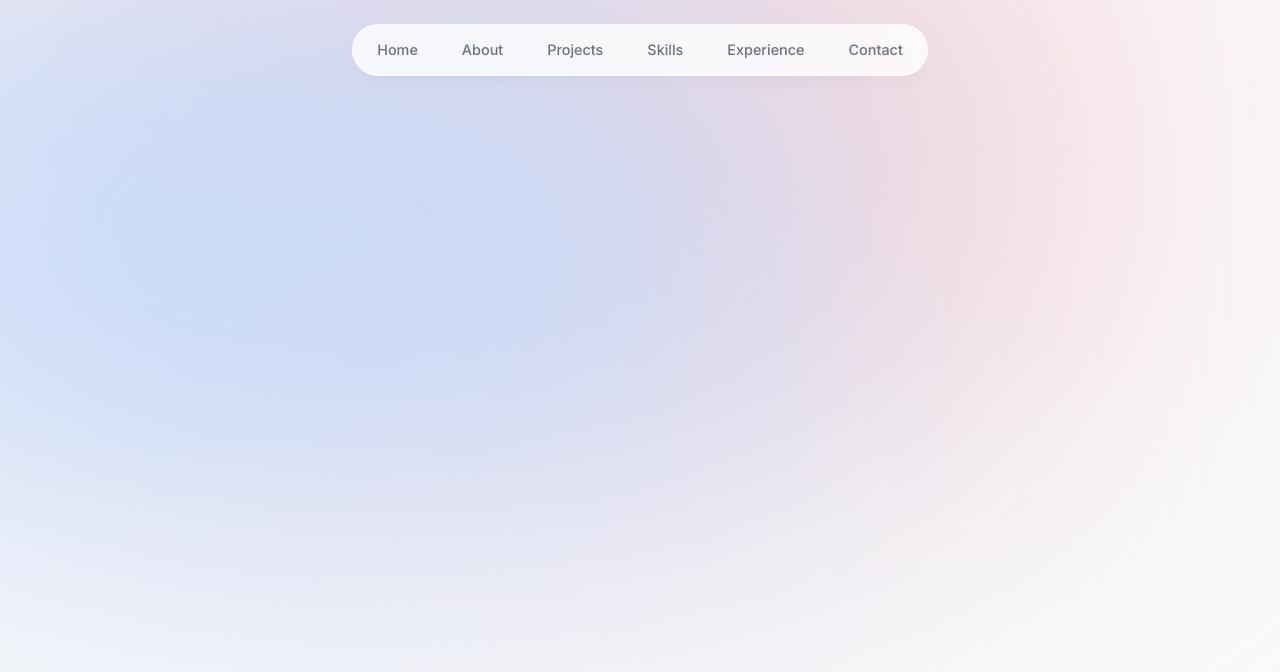
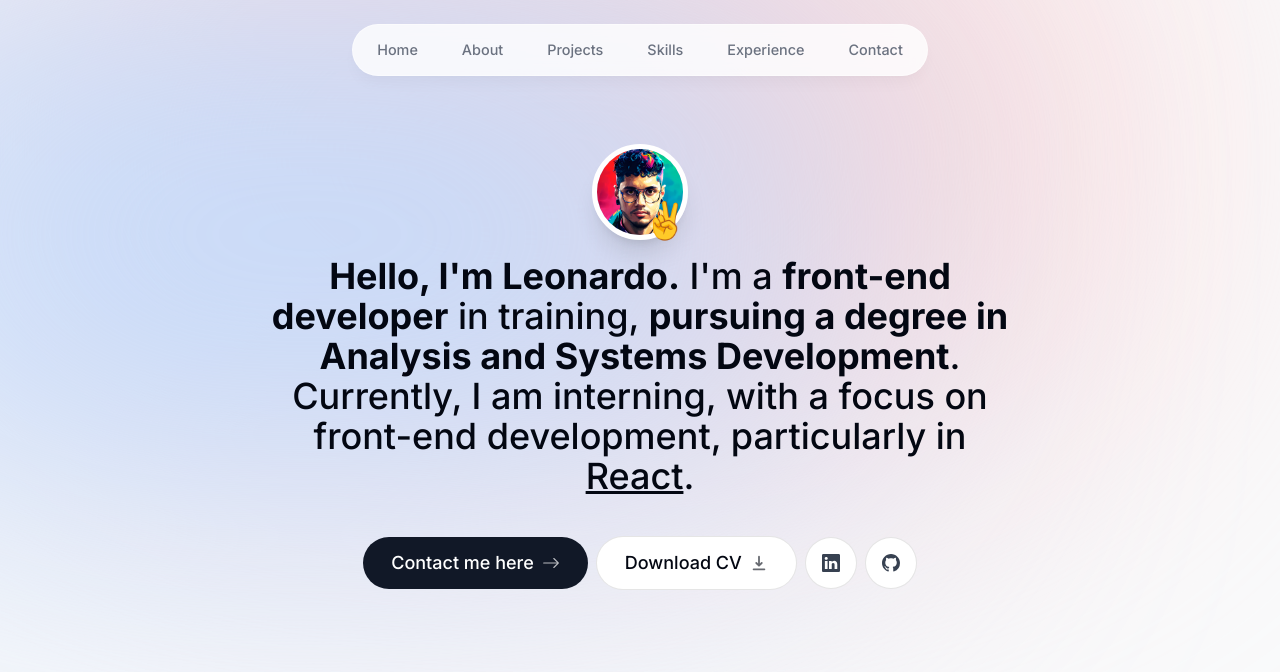
Before and after one commit to leozizz/leozizz.portfolio, a Next.js app: page / in a window 1280 px wide. Shown: the top 672 px of the page. Built offline with nearby package versions, Linux system fonts and the light colour scheme.

Commit message:
creating Intro section

```diff
--- a/src/app/layout.tsx
+++ b/src/app/layout.tsx
@@ -1,4 +1,4 @@
-import Header from '@/components/Header'
+import Header from '@/src/components/Header'
 import './globals.css'
 import type { Metadata } from 'next'
 import { Inter } from 'next/font/google'
@@ -17,12 +17,13 @@
 }) {
   return (
     <html lang="en">
-      <body className={`${inter.className} bg-gray-50 text-gray-950 relative`}>
+      <body className={`${inter.className} bg-gray-50 text-gray-950 relative pt-28 sm:pt-36`}>
         <div className='bg-red-200 absolute top-[-6rem] -z-10 right-[11rem] h-[31.25rem] w[32.25rem] rounded-full blur-[10rem] sm:w-[68.75rem]'></div>
 
         <div className='bg-blue-200 absolute top-[-1rem] -z-10 left-[-35rem] h-[31.25rem] w[50rem] rounded-full blur-[10rem] sm:w-[68.75rem] md:left-[-33rem] lg:left-[-28rem] xl:left-[-15rem] 2xl:left-[-5rem]'></div>
         <Header/>
-        {children}</body>
+        {children}
+        </body>
     </html>
   )
 }
--- a/src/app/page.tsx
+++ b/src/app/page.tsx
@@ -1,8 +1,10 @@
+import Intro from '@/src/components/Intro'
+
 
 export default function Home() {
   return (
-    <main className="">
-
+    <main className="flex flex-col items-center px-4">
+     <Intro />
     </main>
   )
 }
--- /dev/null
+++ b/src/components/Intro.jsx
@@ -0,0 +1,100 @@
+/* eslint-disable react/no-unescaped-entities */
+"use client";
+
+import Image from "next/image";
+import React from "react";
+import { motion } from "framer-motion";
+import Link from "next/link";
+import { BsArrowRight, BsGithub, BsLinkedin } from "react-icons/bs";
+import { HiDownload } from "react-icons/hi";
+
+export default function Intro() {
+  return (
+    <section className="mb-28 max-w-[50rem] text-center sm:mb-0">
+      <div className="flex items-center justify-center">
+        <div className="relative">
+          <motion.div
+            initial={{ opacity: 0, scale: 0 }}
+            animate={{ opacity: 1, scale: 1 }}
+            transition={{ type: "tween", duration: 0.2 }}
+          >
+            <Image
+              src="/Profile.png"
+              alt="Leonardo portrait"
+              width="192"
+              height="192"
+              quality="95"
+              priority={true}
+              className="h-24 w-24 object-cover rounded-full border-[0.35rem] border-white shadow-xl"
+            />
+          </motion.div>
+
+          <motion.span
+            className="absolute bottom-0 right-0 text-4xl"
+            initial={{ opacity: 0, scale: 0 }}
+            animate={{ opacity: 1, scale: 1 }}
+            transition={{
+              type: "spring",
+              stiffness: 125,
+              delay: 0.1,
+              duration: 0.7,
+            }}
+          >
+            ✌
+          </motion.span>
+        </div>
+      </div>
+
+      <motion.p
+        className="mb-10 mt-4 px-4 text-2xl font-medium leading-[1.5] sm:text-4xl"
+        initial={{ opacity: 0, y: 100 }}
+        animate={{ opacity: 1, y: 0 }}
+      >
+        <span className="font-bold">Hello, I'm Leonardo.</span> I'm a{" "}
+        <span className="font-bold">front-end developer</span> in training,{" "}
+        <span className="font-bold">
+          pursuing a degree in Analysis and Systems Development
+        </span>
+        . Currently, I am interning, with a focus on front-end development,
+        particularly in <span className="underline">React</span>.
+      </motion.p>
+
+      <motion.div
+        className="flex flex-col sm:flex-row items-center justify-center gap-2 px-4 text-lg font-medium"
+        initial={{ opacity: 0, y: 100 }}
+        animate={{ opacity: 1, y: 0 }}
+        transition={{
+          delay: 0.1,
+        }}
+      >
+        <Link
+          href="#contact"
+          className="group bg-gray-900 text-white px-7 py-3 flex items-center gap-2 rounded-full outline-none focus:scale-110 hover:scale-110 active:scale-105 hover:bg-gray-950 transition"
+        >
+          Contact me here{" "}
+          <BsArrowRight className="opacity-70 group-hover:translate-x-1 transition" />
+        </Link>
+        <a
+          className="group bg-white px-7 py-3 flex items-center gap-2 rounded-full outline-none focus:scale-110 hover:scale-110 active:scale-105 transition border border-black/10"
+          href="/CV-Leonardo.pdf"
+          download={true}
+        >
+          Download CV{" "}
+          <HiDownload className="opacity-60 group-hover:translate-y-1 transition" />
+        </a>
+        <a
+          className="bg-white text-gray-700 p-4 flex items-center gap-2 rounded-full outline-none focus:scale-110 hover:scale-110 hover:text-gray-950 active:scale-105 transition border border-black/10"
+          href=""
+        >
+          <BsLinkedin />
+        </a>
+        <a
+          className="bg-white text-gray-700 p-4 flex items-center gap-2 rounded-full outline-none focus:scale-110 hover:scale-110 hover:text-gray-950 active:scale-105 transition border border-black/10"
+          href=""
+        >
+          <BsGithub />
+        </a>
+      </motion.div>
+    </section>
+  );
+}
```
Also changed, not shown: public/Profile.png (added).
